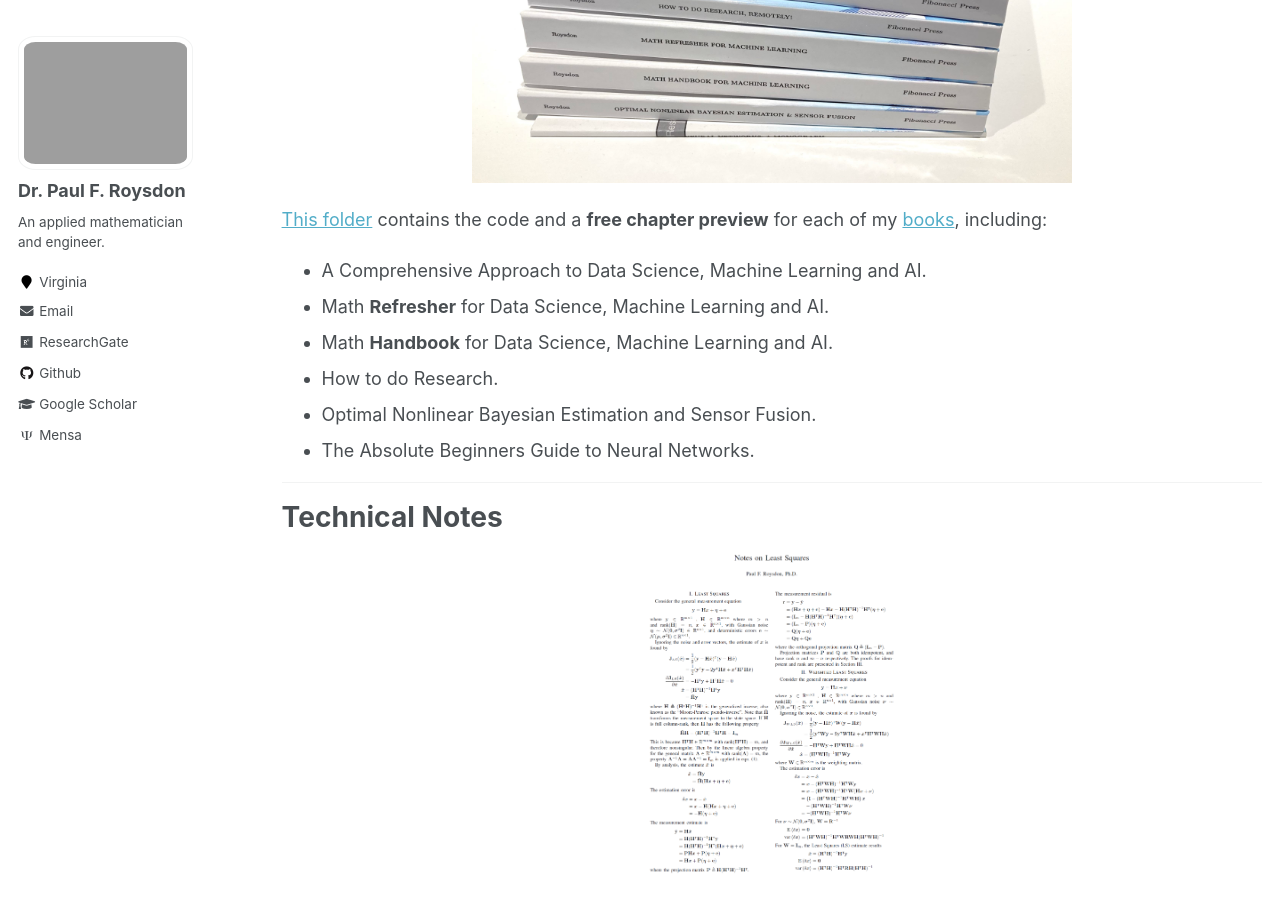
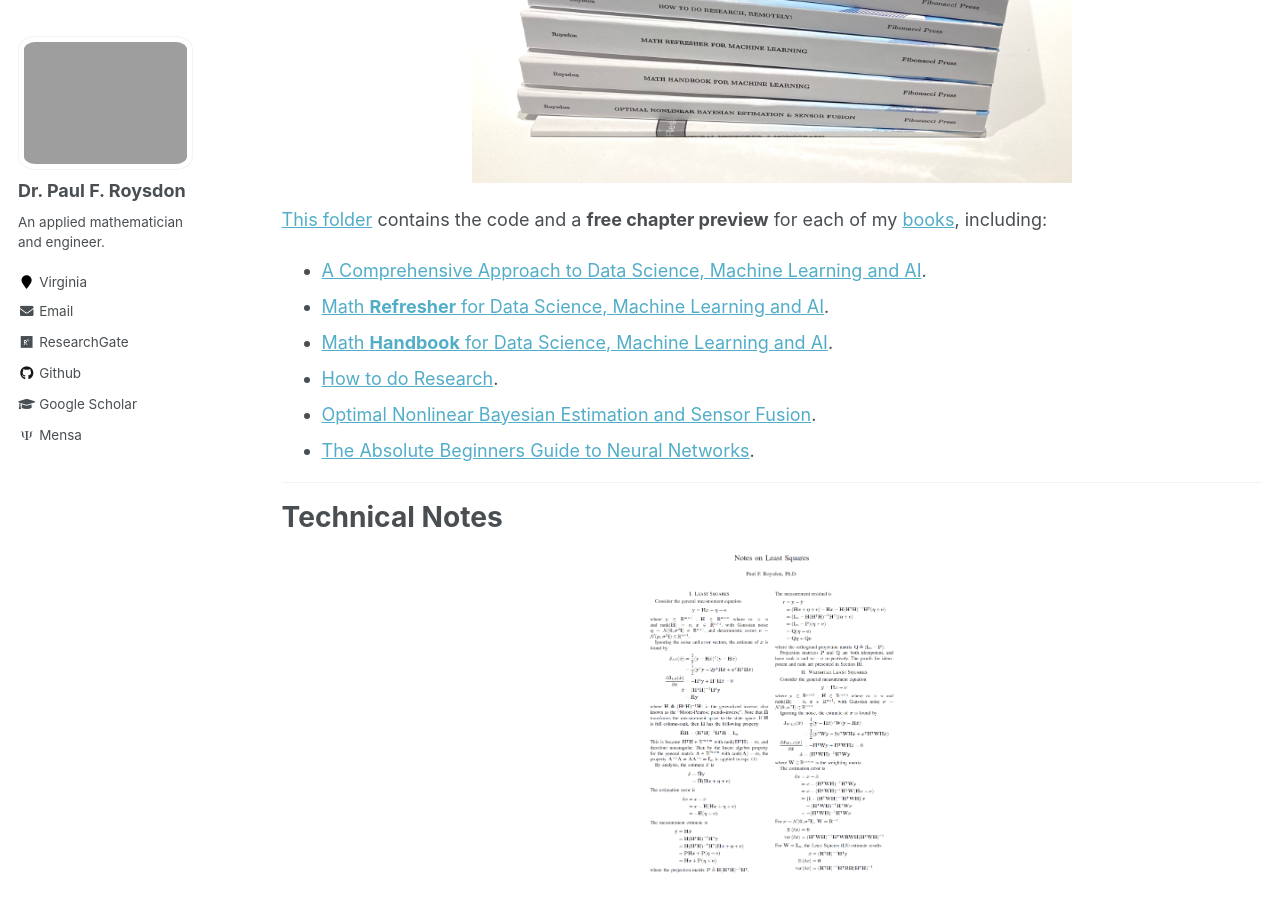
Before and after one commit to pfroysdon/pfroysdon.github.io, a Jekyll site: the page built from _pages/publications.md, in a window 1280 px wide and 900 px high, scrolled down 551 px. Built offline with Jekyll 4.4.1, drawn with Linux system fonts in a browser that asks for light colours; some web fonts are replaced; part of the change alters nothing that is shown.

```diff
--- a/_pages/publications.md
+++ b/_pages/publications.md
@@ -16,12 +16,12 @@ I focus on clear declaration of variables and documentation of equations/algorit
 </p>
 
 [This folder](https://github.com/pfroysdon/publications/tree/main/Books) contains the code and a **free chapter preview** for each of my [books](https://www.roysdonfibonaccipress.com/), including:
-- A Comprehensive Approach to Data Science, Machine Learning and AI.
-- Math **Refresher** for Data Science, Machine Learning and AI.
-- Math **Handbook** for Data Science, Machine Learning and AI.
-- How to do Research.
-- Optimal Nonlinear Bayesian Estimation and Sensor Fusion.
-- The Absolute Beginners Guide to Neural Networks.
+- [A Comprehensive Approach to Data Science, Machine Learning and AI](https://github.com/pfroysdon/publications/tree/main/Books/A_Comprehensive_Approach_to_ML_and_AI).
+- [Math **Refresher** for Data Science, Machine Learning and AI](https://github.com/pfroysdon/publications/tree/main/Books/Math_Refresher).
+- [Math **Handbook** for Data Science, Machine Learning and AI](https://github.com/pfroysdon/publications/tree/main/Books/Math_Handbook).
+- [How to do Research](https://github.com/pfroysdon/publications/tree/main/Books).
+- [Optimal Nonlinear Bayesian Estimation and Sensor Fusion](https://github.com/pfroysdon/publications/tree/main/Books/Sensor_Fusion).
+- [The Absolute Beginners Guide to Neural Networks](https://github.com/pfroysdon/publications/tree/main/Books/Neural_Networks).
 
 
 
```
